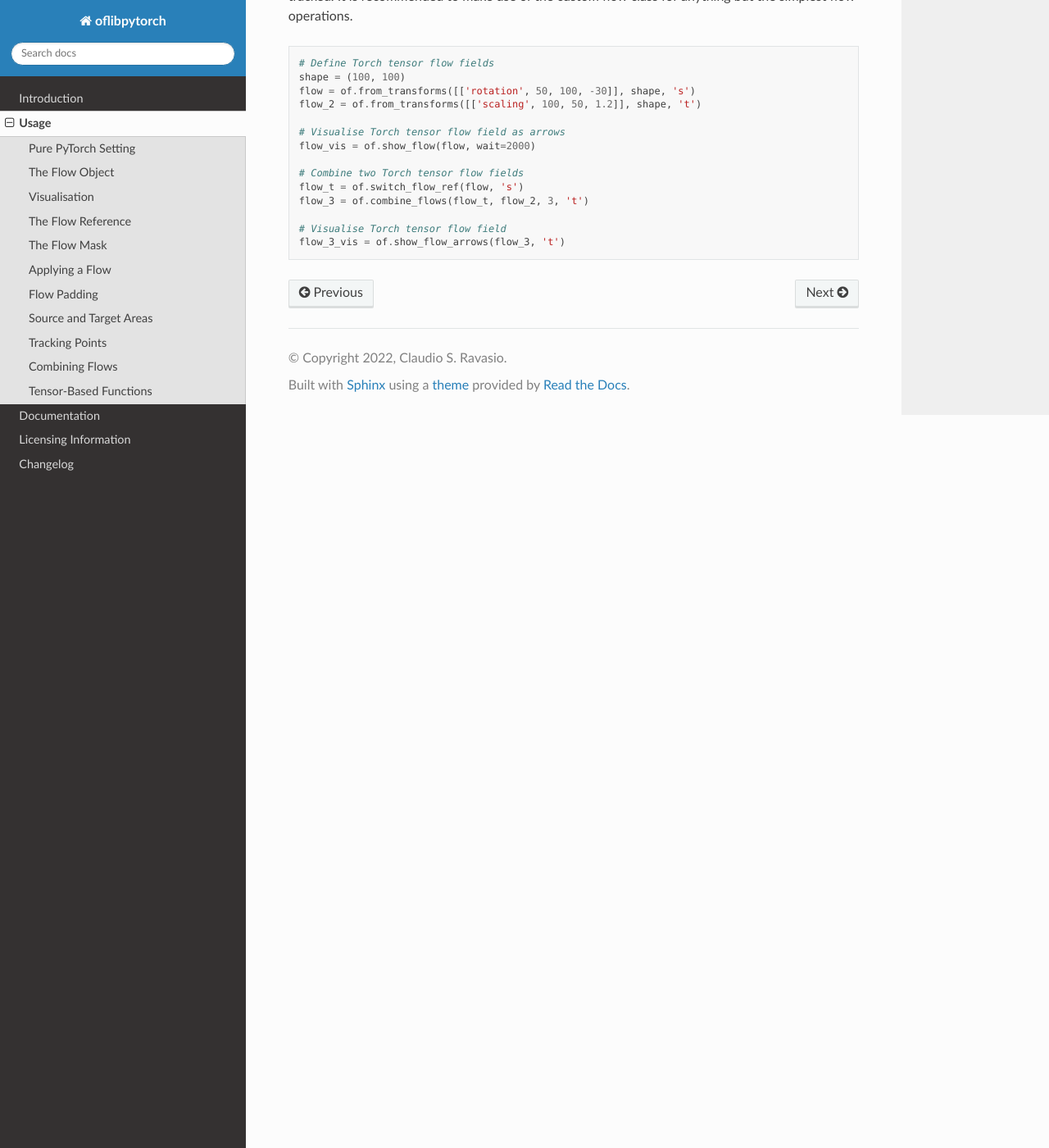
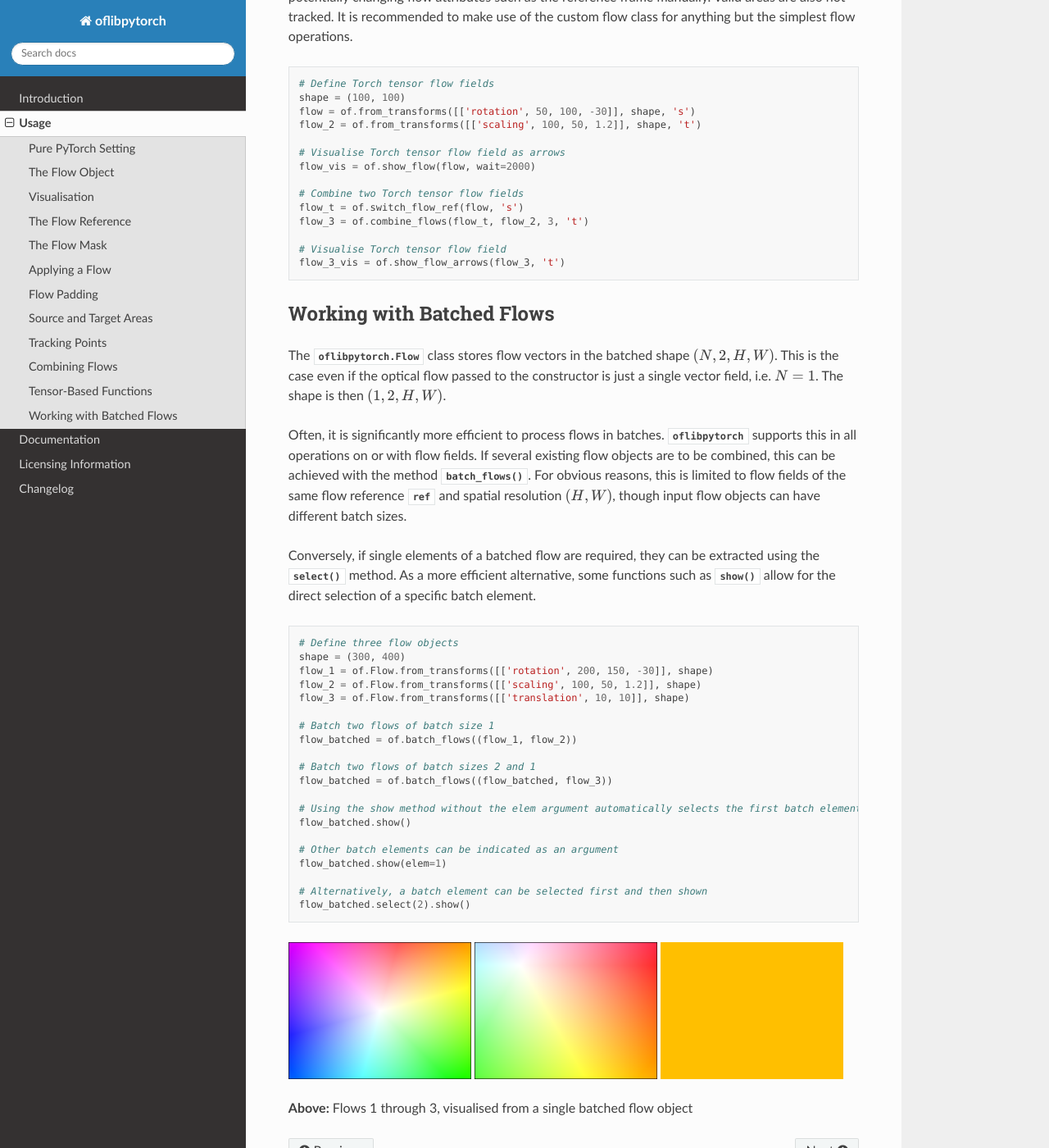
Before and after one commit to CSRavasio/oflibpytorch, a Sphinx documentation site: the page built from docs/usage.rst, in a window 1280 px wide and 1400 px high, scrolled down 18653 px. Shown: the whole window at 82% size. Built offline with Sphinx 7.4.7 and the Read the Docs theme 2.0.0, drawn with Linux system fonts in a browser that asks for light colours; some of the changed text lies outside the part shown.

Commit message:
usage.rst: updates, section about batching flows added

```diff
--- a/docs/usage.rst
+++ b/docs/usage.rst
@@ -185,8 +185,9 @@ from unstructured points ("forward" warping). Conversely, the :meth:`~oflibpytor
 points (see the section ":ref:`Tracking Points`") is more accurate for a flow in ``s`` reference, as a flow in ``t``
 reference would again require interpolating from unstructured points.
 
-In both cases, this is due to being forced to use an approximate interpolation function (see
-:meth:`~oflibpytorch.grid_from_unstructured_data`) in PyTorch. Alternatively, it is possible to call the
+In both cases, the issue with interpolating from unstructured points on to a regular grid is the inherent difficulty
+of the operation. By default, :mod:`oflibpytorch` uses an inverse bilinear interpolation PyTorch-based function (see
+:meth:`~oflibpytorch.grid_from_unstructured_data`) as a good approximation. Alternatively, it is possible to call the
 more accurate, but at least an order of magnitude slower SciPy function :func:`griddata`. The user of
 :mod:`oflibpytorch: can make this choice via a module-wide variable called ``PURE_PYTORCH``. For more details, see
 the section :ref:`Pure PyTorch Setting`.
@@ -734,3 +735,55 @@ for anything but the simplest flow operations.
 
     # Visualise Torch tensor flow field
     flow_3_vis = of.show_flow_arrows(flow_3, 't')
+
+Working with Batched Flows
+--------------------------
+The :class:`oflibpytorch.Flow` class stores flow vectors in the batched shape :math:`(N, 2, H, W)`. This is the case
+even if the optical flow passed to the constructor is just a single vector field, i.e. :math:`N = 1`. The shape is
+then :math:`(1, 2, H, W)`.
+
+Often, it is significantly more efficient to process flows in batches. :mod:`oflibpytorch` supports this in all
+operations on or with flow fields. If several existing flow objects are to be combined, this can be achieved with
+the method :meth:`~oflibpytorch.batch_flows`. For obvious reasons, this is limited to flow fields of the same
+flow reference :attr:`~oflibpytorch.Flow.ref` and spatial resolution :math:`(H, W)`, though input flow objects can
+have different batch sizes.
+
+Conversely, if single elements of a batched flow are required, they can be extracted using the
+:meth:`~oflibpytorch.Flow.select` method. As a more efficient alternative, some functions such as
+:meth:`~oflibpytorch.Flow.show` allow for the direct selection of a specific batch element.
+
+
+.. code-block:: python
+
+    # Define three flow objects
+    shape = (300, 400)
+    flow_1 = of.Flow.from_transforms([['rotation', 200, 150, -30]], shape)
+    flow_2 = of.Flow.from_transforms([['scaling', 100, 50, 1.2]], shape)
+    flow_3 = of.Flow.from_transforms([['translation', 10, 10]], shape)
+
+    # Batch two flows of batch size 1
+    flow_batched = of.batch_flows((flow_1, flow_2))
+
+    # Batch two flows of batch sizes 2 and 1
+    flow_batched = of.batch_flows((flow_batched, flow_3))
+
+    # Using the show method without the elem argument automatically selects the first batch element
+    flow_batched.show()
+
+    # Other batch elements can be indicated as an argument
+    flow_batched.show(elem=1)
+
+    # Alternatively, a batch element can be selected first and then shown
+    flow_batched.select(2).show()
+
+.. image:: ../docs/_static/usage_combining_1.png
+    :width: 32%
+    :alt: Flow 1
+.. image:: ../docs/_static/usage_combining_2.png
+    :width: 32%
+    :alt: Flow 2
+.. image:: ../docs/_static/batched_flows.png
+    :width: 32%
+    :alt: Flow 3
+
+**Above:** Flows 1 through 3, visualised from a single batched flow object
```
Also changed, not shown: other parts of docs/usage.rst (+5 -5 lines), docs/doc_code.py (+22 -0 lines), docs/_static/batched_flows.png (added).
